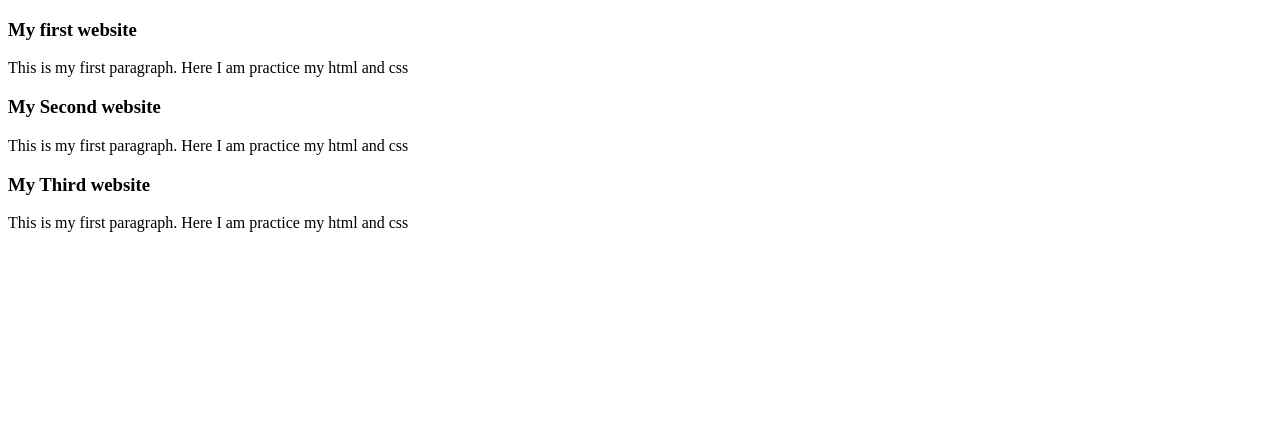
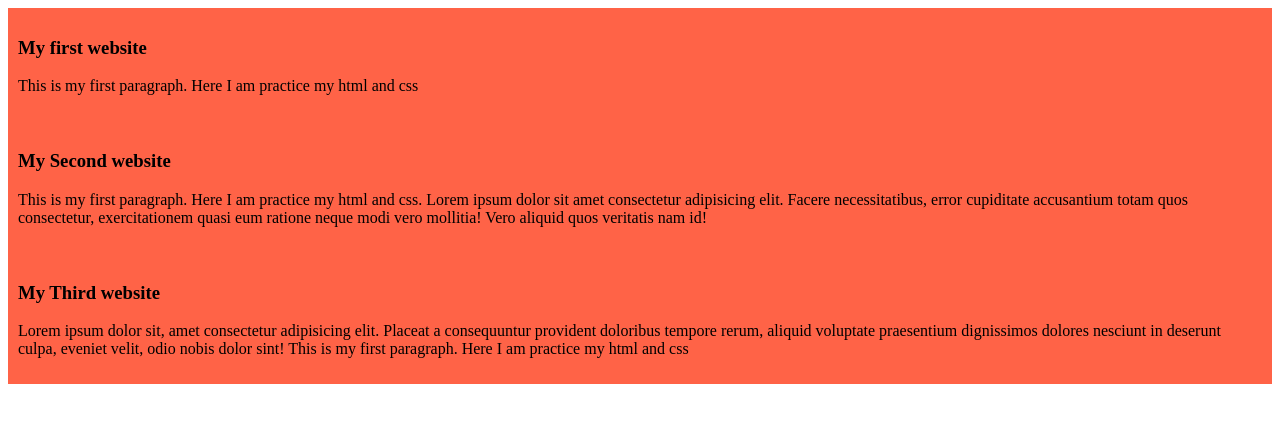
Before and after one commit to Mahamudul-H-Siam/My-first-website, a plain HTML site: page index.html in a window 1280 px wide. Drawn offline with Linux system fonts and the light colour scheme.

Commit message:
Added the first vlog

```diff
--- a/index.html
+++ b/index.html
@@ -3,7 +3,8 @@
 <head>
     <meta charset="UTF-8">
     <meta name="viewport" content="width=device-width, initial-scale=1.0">
-    <title>My first webiste</title>
+    <title>My first website</title>
+    <link rel="stylesheet" href="style/blog.css">
 </head>
 <body>
     <div>
@@ -12,11 +13,11 @@
     </div>
     <div>
         <h3>My Second website</h3>
-        <p>This is my first paragraph. Here I am practice my html and css</p>
+        <p>This is my first paragraph. Here I am practice my html and css. Lorem ipsum dolor sit amet consectetur adipisicing elit. Facere necessitatibus, error cupiditate accusantium totam quos consectetur, exercitationem quasi eum ratione neque modi vero mollitia! Vero aliquid quos veritatis nam id!</p>
     </div>
     <div>
         <h3>My Third website</h3>
-        <p>This is my first paragraph. Here I am practice my html and css</p>
+        <p>Lorem ipsum dolor sit, amet consectetur adipisicing elit. Placeat a consequuntur provident doloribus tempore rerum, aliquid voluptate praesentium dignissimos dolores nesciunt in deserunt culpa, eveniet velit, odio nobis dolor sint! This is my first paragraph. Here I am practice my html and css</p>
     </div>
 </body>
 </html>
--- a/style/blog.css
+++ b/style/blog.css
@@ -0,0 +1,4 @@
+div{
+    background-color: tomato;
+    padding: 10px;
+}
```
